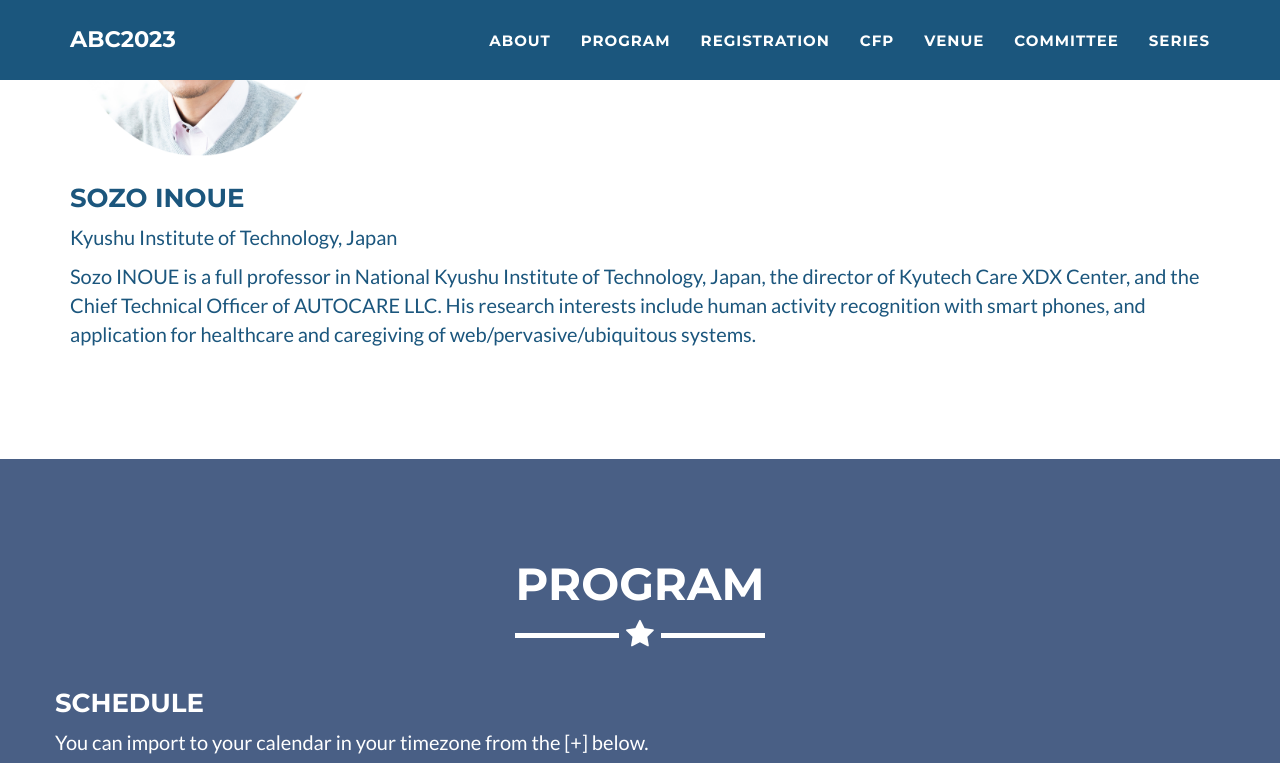
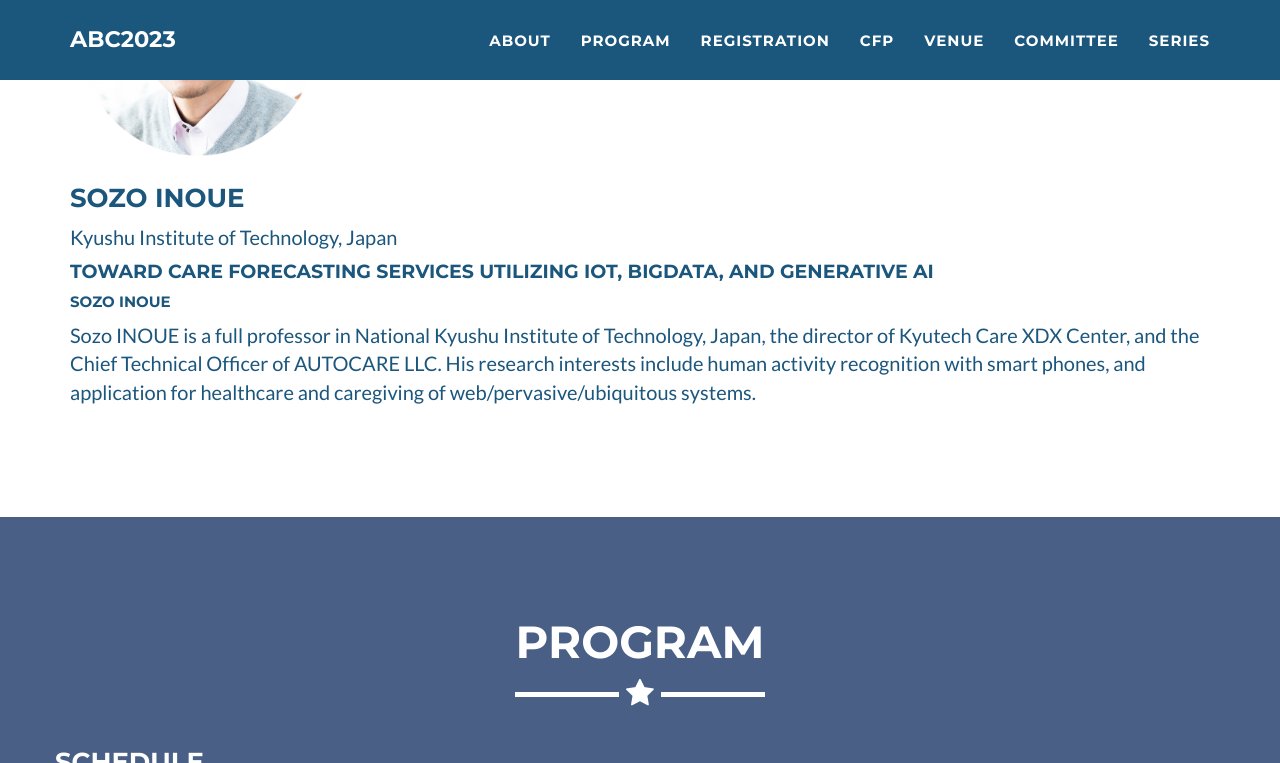
Before and after one commit to abc-research/abc-research.github.io, a Jekyll site: the page built from index.html, in a window 1280 px wide and 900 px high, scrolled down 3108 px, cut to the strip 0-763 px from the top of the window. Built offline with Jekyll 4.4.1, drawn with Linux system fonts in a browser that asks for light colours.

Commit message:
Update keynote.html

```diff
--- a/_includes/keynote.html
+++ b/_includes/keynote.html
@@ -35,6 +35,8 @@
                     <img src="img/sozo.png" height=250/>
                     <h3>Sozo Inoue</h3>
                     <p>Kyushu Institute of Technology, Japan</p>
+                    <h4>Toward Care Forecasting Services Utilizing IoT, Bigdata, and Generative AI<h4>
+                    <h5>Sozo Inoue</h5>
                     <p>Sozo INOUE is a full professor in National Kyushu Institute of Technology, Japan, the director of Kyutech Care XDX Center, and the Chief Technical Officer of AUTOCARE LLC. His research interests include human activity recognition with smart phones, and application for healthcare and caregiving of web/pervasive/ubiquitous systems.</p>
                     <p></p>
                 </div>
```
